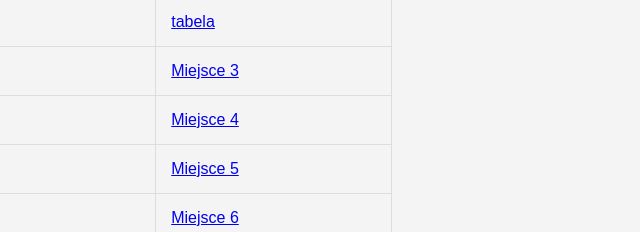
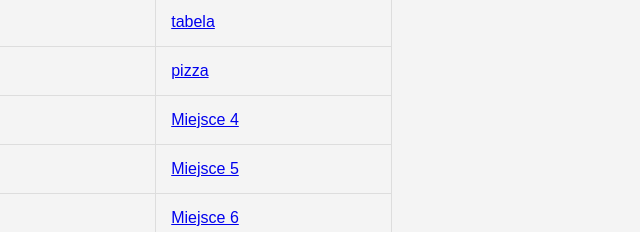
Before and after one commit to vzsh18539/5675, a plain HTML site: page index.html in a window 1280 px wide. Shown: the part 201-433 px from the top of the page, 624-1264 px from the left. Drawn offline with Linux system fonts and the light colour scheme.

Commit message:
index.html

```diff
--- a/index.html
+++ b/index.html
@@ -52,7 +52,7 @@
     </tr>
     <tr>
         <td>3</td>
-        <td><a href="link3.html">Miejsce 3</a></td>
+        <td><a href="pizza.html">pizza</a></td>
     </tr>
     <tr>
         <td>4</td>
@@ -125,4 +125,5 @@
 </table>
 
 </body>
+
 </html>
```
